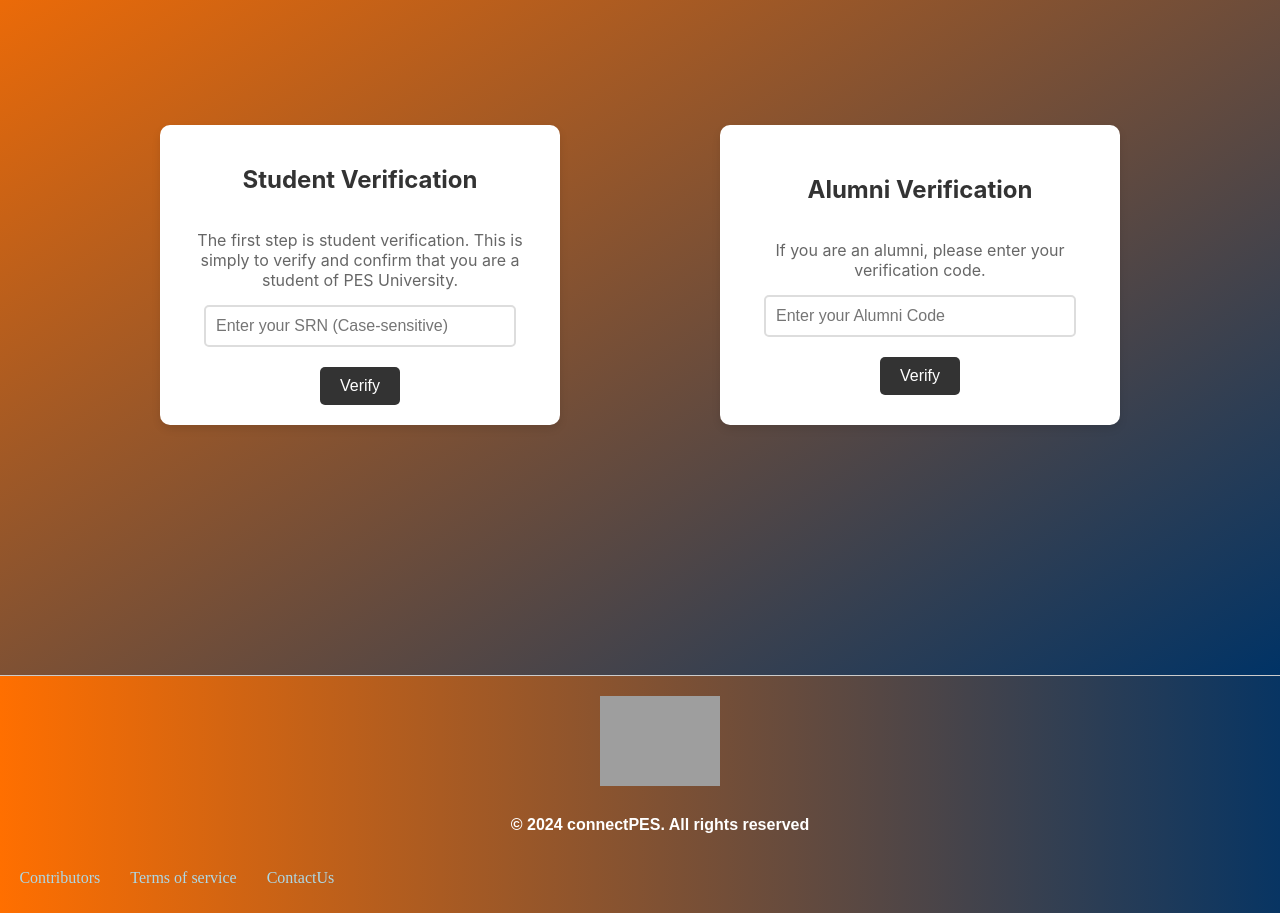
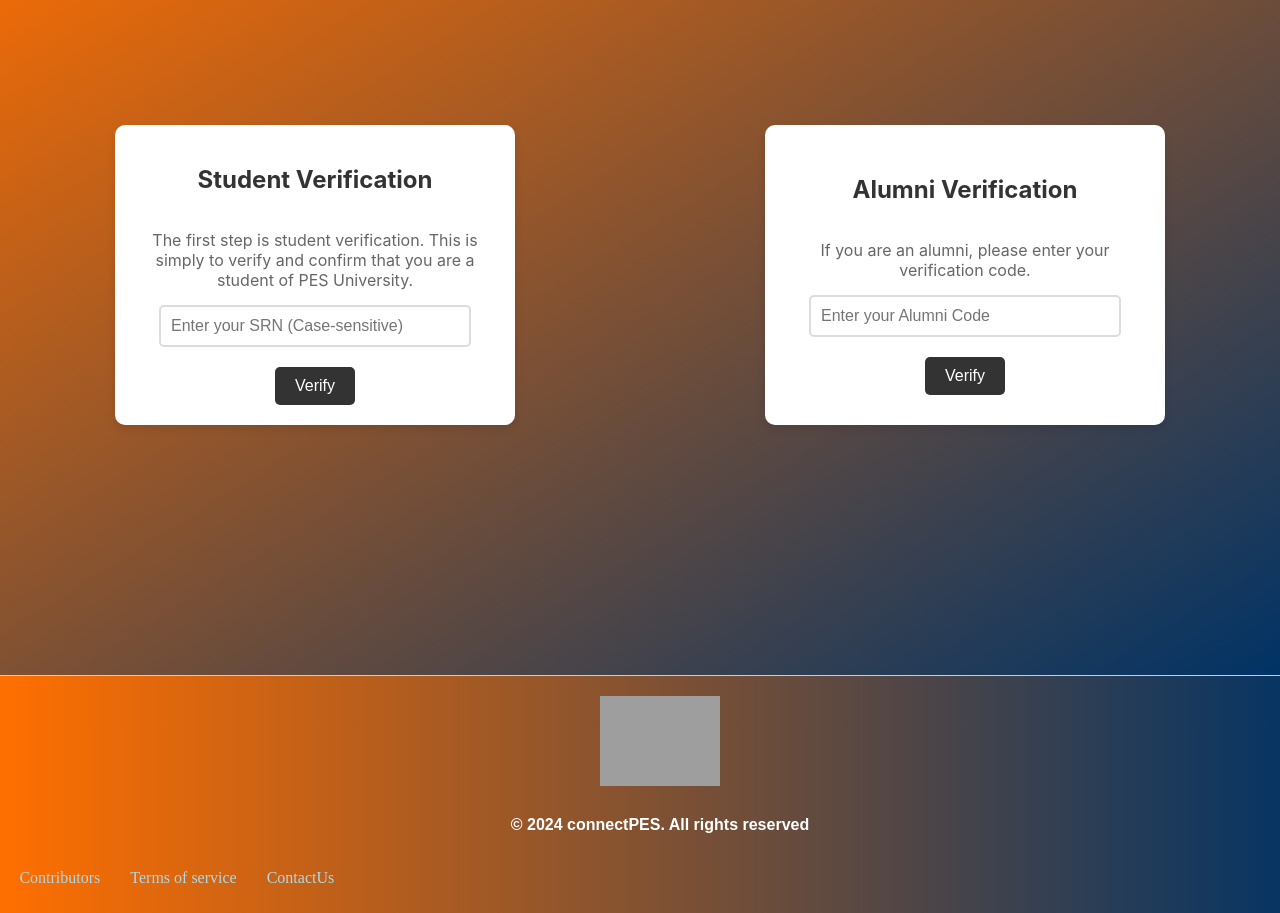
Before and after one commit to vm5/cp, a React (Create React App) app: page / in a window 1280 px wide. Shown: the part 800-1713 px from the top of the page. Built offline with nearby package versions, Linux system fonts and the light colour scheme; grey boxes are pictures that could not be loaded.

Commit message:
Update verification.jsx

```diff
--- a/src/verification.jsx
+++ b/src/verification.jsx
@@ -93,7 +93,7 @@ const VerificationWrapper = styled.div`
   flex-wrap: wrap;
   justify-content: center;
   width: 100%;
-  gap: 160px;
+  gap: 250px;
   @media (max-width: 768px) {
     gap: 20px;
   }
```
